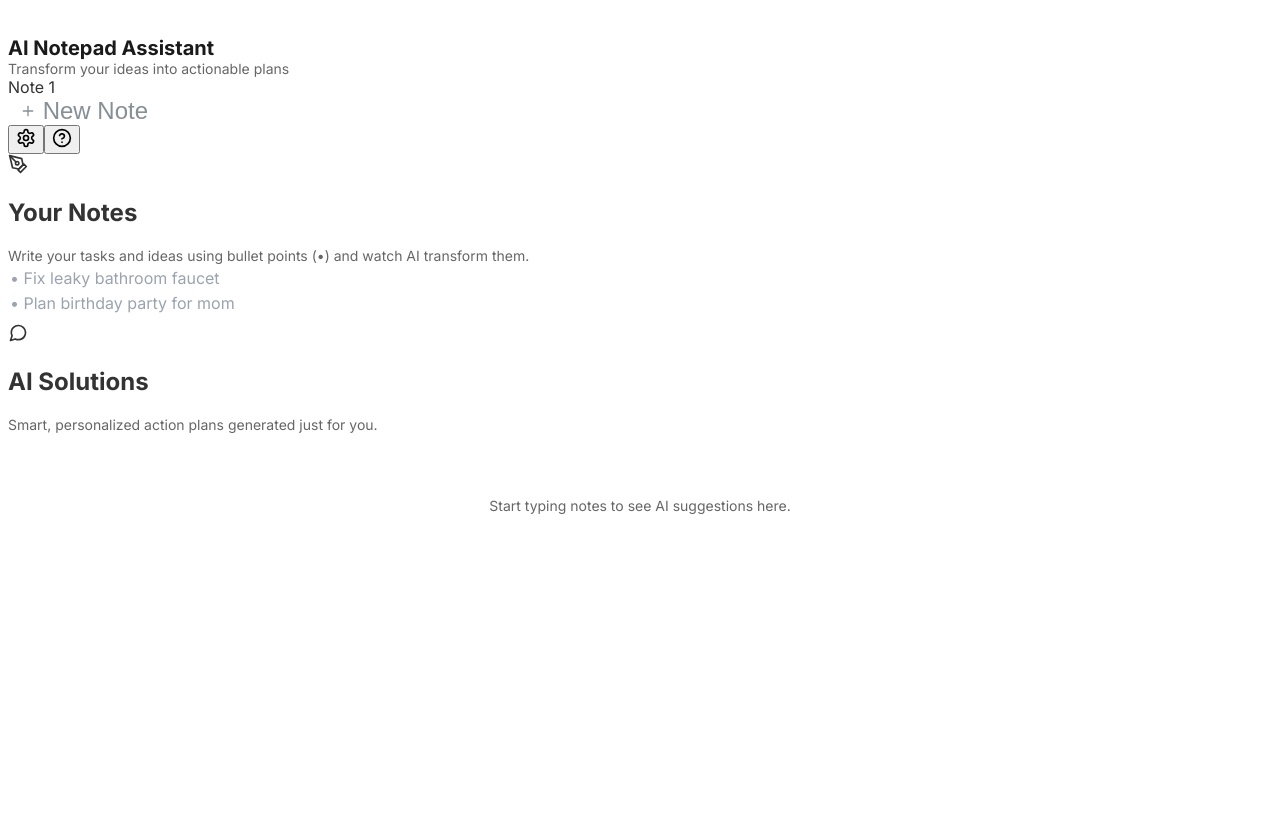
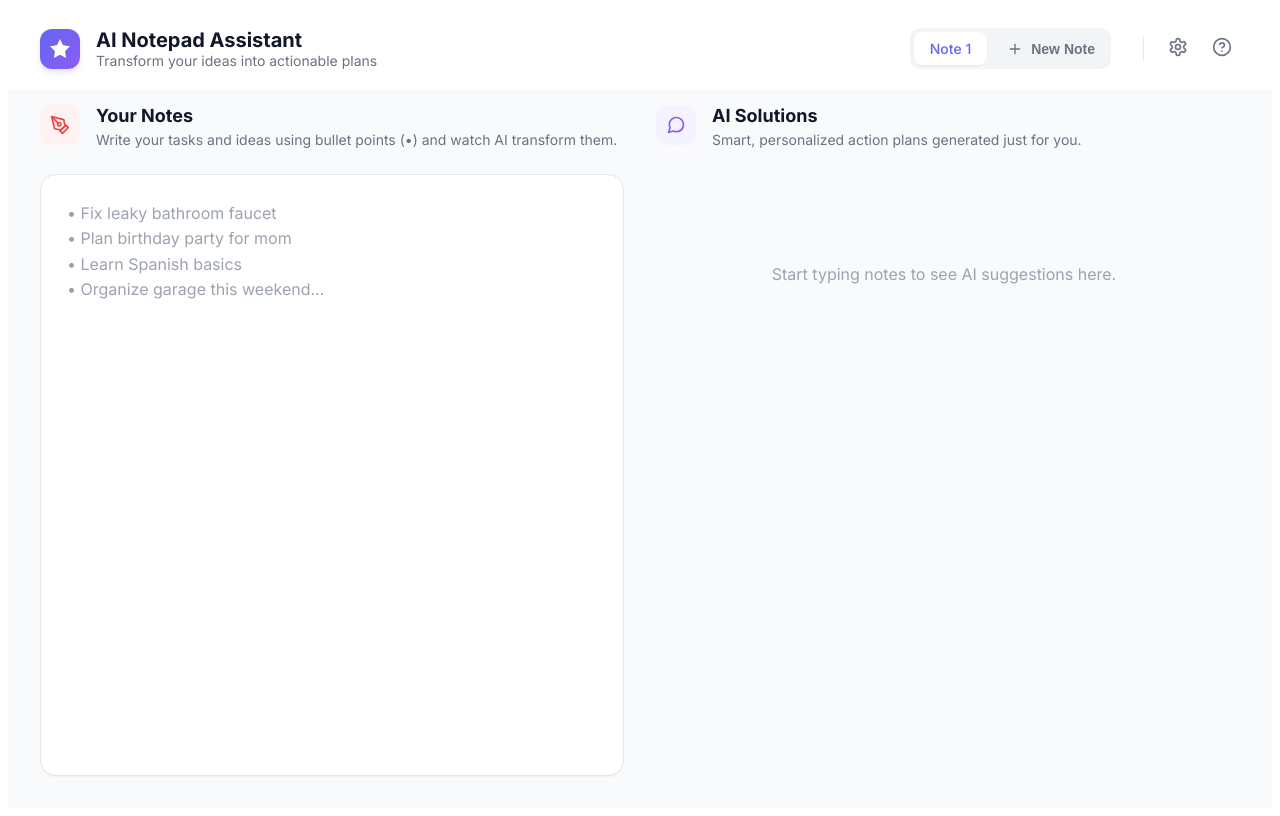
Before and after one commit to YatharthWankhade/AI-Notepad-Assistant, an Angular app in the folder frontend/: page / in a window 1280 px wide. Built offline with nearby package versions, Linux system fonts and the light colour scheme.

Commit message:
UI Changes

```diff
--- a/frontend/src/app/app.component.css
+++ b/frontend/src/app/app.component.css
@@ -1,252 +1,452 @@
+/* Global Reset & Fonts */
 :host {
   display: block;
   height: 100vh;
   font-family: 'Inter', system-ui, -apple-system, sans-serif;
-  color: #333;
+  color: #1F2937;
+  background-color: #F9FAFB;
+  overflow: hidden;
 }
 
-/* Layout adjustments */
-.container {
+/* Layout */
+.app-container {
   display: flex;
   flex-direction: column;
   height: 100vh;
-  background-color: #f8f9fa;
-  box-sizing: border-box;
 }
 
-.tab-bar {
+/* Top Navigation */
+.top-nav {
   display: flex;
-  background: #e9ecef;
-  padding: 8px 16px 0;
-  border-bottom: 2px solid #dee2e6;
-  gap: 4px;
+  justify-content: space-between;
+  align-items: center;
+  padding: 1.25rem 2rem;
+  background: #FFFFFF;
+  /* No border, just whitespace or subtle shadow if preferred */
+}
+
+.nav-brand {
+  display: flex;
+  align-items: center;
+  gap: 1rem;
+}
+
+.brand-icon {
+  width: 40px;
+  height: 40px;
+  background: linear-gradient(135deg, #6366F1 0%, #8B5CF6 100%);
+  border-radius: 12px;
+  display: flex;
+  align-items: center;
+  justify-content: center;
+  box-shadow: 0 4px 6px -1px rgba(99, 102, 241, 0.2);
+}
+
+.brand-text h1 {
+  font-size: 1.25rem;
+  font-weight: 700;
+  color: #111827;
+  margin: 0;
+  line-height: 1.2;
+}
+
+.brand-text p {
+  font-size: 0.875rem;
+  color: #6B7280;
+  margin: 0;
+}
+
+.nav-actions {
+  display: flex;
+  align-items: center;
+  gap: 0.5rem;
+}
+
+.tab-strip {
+  display: flex;
+  align-items: center;
+  gap: 0.5rem;
+  margin-right: 1rem;
+  background: #F3F4F6;
+  padding: 4px;
+  border-radius: 10px;
+}
+
+.tab-item {
+  display: flex;
+  align-items: center;
+  gap: 0.5rem;
+  padding: 0.5rem 1rem;
+  border-radius: 8px;
+  font-size: 0.875rem;
+  font-weight: 500;
+  color: #6B7280;
+  cursor: pointer;
+  transition: all 0.2s;
+  user-select: none;
+  max-width: 150px;
+}
+
+.tab-item:hover {
+  background: #E5E7EB;
+  color: #374151;
+}
+
+.tab-item.active {
+  background: #FFFFFF;
+  color: #6366F1;
+  box-shadow: 0 1px 2px rgba(0, 0, 0, 0.05);
+}
+
+.tab-title {
+  white-space: nowrap;
+  overflow: hidden;
+  text-overflow: ellipsis;
+}
+
+.tab-rename-input {
+  width: 100px;
+  border: none;
+  background: transparent;
+  border-bottom: 2px solid #6366F1;
+  outline: none;
+  font-size: inherit;
+  font-weight: inherit;
+  color: #111827;
+}
+
+.close-tab-btn {
+  display: flex;
+  align-items: center;
+  justify-content: center;
+  width: 16px;
+  height: 16px;
+  border-radius: 50%;
+  border: none;
+  background: transparent;
+  color: #9CA3AF;
+  cursor: pointer;
+  font-size: 14px;
+  line-height: 1;
+  padding: 0;
+  opacity: 0;
+  transition: opacity 0.2s, background 0.2s;
+}
+
+.tab-item:hover .close-tab-btn {
+  opacity: 1;
+}
+
+.close-tab-btn:hover {
+  background: #FEE2E2;
+  color: #EF4444;
+}
+
+.add-tab-btn {
+  display: flex;
+  align-items: center;
+  gap: 0.5rem;
+  background: transparent;
+  border: none;
+  color: #6B7280;
+  font-size: 0.875rem;
+  font-weight: 600;
+  cursor: pointer;
+  padding: 0.5rem 0.75rem;
+  border-radius: 8px;
+  transition: all 0.2s;
+}
+
+.add-tab-btn:hover {
+  background: #E5E7EB;
+  color: #111827;
+}
+
+.divider {
+  width: 1px;
+  height: 24px;
+  background: #E5E7EB;
+  margin: 0 0.5rem;
+}
+
+.icon-btn {
+  background: transparent;
+  border: none;
+  padding: 0.5rem;
+  border-radius: 8px;
+  color: #6B7280;
+  cursor: pointer;
+  transition: all 0.2s;
+}
+
+.icon-btn:hover {
+  background: #F3F4F6;
+  color: #111827;
+}
+
+/* Main Grid */
+.main-grid {
+  display: grid;
+  grid-template-columns: 1fr 1fr;
+  gap: 2rem;
+  padding: 1rem 2rem 2rem;
+  flex-grow: 1;
+  overflow: hidden;
+}
+
+/* Section Cards */
+.section-card {
+  display: flex;
+  flex-direction: column;
+  height: 100%;
+  /* Optional: Provide visual separation if sections are cards themselves,
+       but design shows them as columns.
+       We will keep them transparent or subtle. */
+}
+
+.section-header {
+  margin-bottom: 1.5rem;
+  display: flex;
+  gap: 1rem;
+  align-items: flex-start;
+}
+
+.section-icon {
+  width: 40px;
+  height: 40px;
+  border-radius: 10px;
+  display: flex;
+  align-items: center;
+  justify-content: center;
   flex-shrink: 0;
 }
 
-.tab {
-  padding: 8px 16px;
-  background: #dee2e6;
-  border-radius: 8px 8px 0 0;
-  cursor: pointer;
-  user-select: none;
-  font-weight: 500;
-  display: flex;
-  align-items: center;
-  gap: 8px;
-  transition: all 0.2s;
-  min-width: 100px;
-  justify-content: space-between;
+.red-icon {
+  background: #FEF2F2;
+  color: #EF4444;
 }
 
-.tab:hover {
-  background: #ced4da;
+.purple-icon {
+  background: #F5F3FF;
+  color: #8B5CF6;
 }
 
-.tab.active {
-  background: #ffffff;
-  color: #228be6;
-  border-bottom: 2px solid #ffffff;
-  /* Hide border bottom */
-  margin-bottom: -2px;
-  /* Overlap container border */
-  box-shadow: 0 -2px 4px rgba(0, 0, 0, 0.05);
+.section-header h2 {
+  font-size: 1.125rem;
+  font-weight: 700;
+  color: #111827;
+  margin: 0 0 0.25rem;
 }
 
-.add-tab-btn {
-  background: none;
-  border: none;
-  font-size: 1.5rem;
-  color: #868e96;
-  cursor: pointer;
-  padding: 0 12px;
+.section-header p {
+  font-size: 0.875rem;
+  color: #6B7280;
+  margin: 0;
+  line-height: 1.4;
 }
 
-.add-tab-btn:hover {
-  color: #228be6;
+/* Input Section */
+.editor-container {
+  flex-grow: 1;
+  background: #FFFFFF;
+  border-radius: 16px;
+  border: 1px solid #E5E7EB;
+  padding: 1.5rem;
+  box-shadow: 0 1px 2px 0 rgba(0, 0, 0, 0.05);
+  display: flex;
+  flex-direction: column;
 }
 
-.close-tab-btn {
-  background: none;
-  border: none;
-  font-size: 1.2rem;
-  line-height: 1;
-  color: #adb5bd;
-  cursor: pointer;
-  padding: 0;
-  border-radius: 50%;
-  width: 18px;
-  height: 18px;
-  display: flex;
-  align-items: center;
-  justify-content: center;
-}
-
-.close-tab-btn:hover {
-  background: #ff6b6b;
-  color: white;
-}
-
-.tab-rename-input {
-  border: none;
-  background: transparent;
-  width: 80px;
-  font-family: inherit;
-  font-weight: inherit;
-  font-size: inherit;
-  outline: none;
-  border-bottom: 1px solid #228be6;
-  padding: 0;
-}
-
-.main-content {
-  display: grid;
-  grid-template-columns: 1fr 1fr;
-  grid-template-rows: auto 1fr;
-  gap: 20px;
-  padding: 20px;
-  flex-grow: 1;
-  overflow: hidden;
-  /* Prevent scrolling whole page */
-}
-
-/* Ensure headers span correctly in grid */
-.left-header {
-  grid-column: 1;
-  grid-row: 1;
-  margin: 0;
-}
-
-.right-header {
-  grid-column: 2;
-  grid-row: 1;
-  margin: 0;
-  display: flex;
-  justify-content: space-between;
-  align-items: center;
-}
-
-/* Headers */
-header {
-  background: #fff;
-  padding: 1rem 2rem;
-  border-bottom: 1px solid #e5e5e5;
-  display: flex;
-  align-items: center;
-  justify-content: space-between;
-}
-
-h1 {
-  font-size: 1.25rem;
-  font-weight: 700;
-  margin: 0;
-  color: #1a1a1a;
-}
-
-p {
-  color: #666;
-  font-size: 0.875rem;
-  margin: 0;
-}
-
-/* Panes */
-.editor-pane,
-.output-pane {
-  background: #fff;
-  padding: 2rem;
-  overflow-y: auto;
-}
-
-/* Editor */
 textarea {
   width: 100%;
   height: 100%;
   border: none;
   resize: none;
+  outline: none;
+  font-family: 'Roboto Mono', 'Inter', monospace;
+  /* Monospace for bullet alignment */
   font-size: 1rem;
   line-height: 1.6;
   color: #374151;
-  outline: none;
-  font-family: inherit;
+  background: transparent;
 }
 
 textarea::placeholder {
-  color: #9ca3af;
+  color: #9CA3AF;
 }
 
-/* Loading */
-.loading-indicator {
-  font-size: 0.875rem;
-  color: #2563eb;
-  font-weight: 500;
-  animation: pulse 1.5s infinite;
+/* Output Section */
+.output-section {
+  /* overflow hidden to handle scrolling lists */
+  overflow: hidden;
 }
 
-@keyframes pulse {
+.results-container {
+  flex-grow: 1;
+  overflow-y: auto;
+  padding-right: 0.5rem;
+  /* space for scrollbar */
+  padding-bottom: 1rem;
+}
 
-  0%,
-  100% {
-    opacity: 1;
-  }
+/* Solution Card */
+.solution-card {
+  background: #FFFFFF;
+  border-radius: 16px;
+  padding: 1.5rem;
+  /* Spacious padding */
+  margin-bottom: 1.5rem;
+  box-shadow: 0 1px 3px rgba(0, 0, 0, 0.05);
+  border: 1px solid white;
+  /* Invisible border initially */
+  transition: all 0.2s ease;
+}
 
-  50% {
-    opacity: 0.5;
+.solution-card:hover {
+  box-shadow: 0 10px 15px -3px rgba(0, 0, 0, 0.1);
+  transform: translateY(-2px);
+}
+
+.card-header {
+  display: flex;
+  align-items: center;
+  gap: 1rem;
+  margin-bottom: 1.5rem;
+  padding-bottom: 0;
+  background: transparent;
+  border: none;
+}
+
+.card-icon {
+  width: 48px;
+  height: 48px;
+  background: #F9FAFB;
+  border-radius: 12px;
+  display: flex;
+  align-items: center;
+  justify-content: center;
+  color: #6B7280;
+  flex-shrink: 0;
+}
+
+.card-title-lockup {
+  flex-grow: 1;
+}
+
+.card-title-lockup h3 {
+  margin: 0 0 0.25rem 0;
+  font-size: 1.125rem;
+  font-weight: 600;
+  color: #111827;
+}
+
+.actionable-steps {
+  font-size: 0.875rem;
+  color: #6B7280;
+}
+
+.badge {
+  display: inline-flex;
+  align-items: center;
+  gap: 0.25rem;
+  padding: 0.25rem 0.5rem;
+  border-radius: 6px;
+  font-size: 0.75rem;
+  font-weight: 700;
+  letter-spacing: 0.025em;
+  text-transform: uppercase;
+}
+
+.high-priority {
+  background: #FEF2F2;
+  color: #EF4444;
+}
+
+.card-controls {
+  display: flex;
+  gap: 0.25rem;
+  margin-left: 1rem;
+}
+
+.icon-btn-sm {
+  background: transparent;
+  border: none;
+  color: #9CA3AF;
+  cursor: pointer;
+  padding: 0.25rem;
+  border-radius: 4px;
+}
+
+.icon-btn-sm:hover {
+  background: #F3F4F6;
+  color: #111827;
+}
+
+.card-body ul {
+  list-style: none;
+  padding: 0;
+  margin: 0;
+}
+
+.card-body li {
+  display: flex;
+  align-items: flex-start;
+  gap: 1rem;
+  margin-bottom: 1rem;
+  color: #4B5563;
+  line-height: 1.5;
+  font-size: 0.95rem;
+}
+
+.bullet-point {
+  width: 8px;
+  height: 8px;
+  background: #10B981;
+  /* Green dot */
+  border-radius: 50%;
+  margin-top: 0.5rem;
+  /* align with first line of text */
+  flex-shrink: 0;
+}
+
+/* Loading & Empty States */
+.loading-state,
+.empty-state {
+  display: flex;
+  flex-direction: column;
+  align-items: center;
+  justify-content: center;
+  height: 200px;
+  color: #9CA3AF;
+  text-align: center;
+}
+
+.spinner {
+  width: 24px;
+  height: 24px;
+  border: 3px solid #E5E7EB;
+  border-top-color: #6366F1;
+  border-radius: 50%;
+  animation: spin 1s linear infinite;
+  margin-bottom: 1rem;
+}
+
+@keyframes spin {
+  to {
+    transform: rotate(360deg);
   }
 }
 
-/* Cards */
-.note-card {
-  background: #fff;
-  border: 1px solid #e5e7eb;
-  border-radius: 8px;
-  margin-bottom: 1.5rem;
-  box-shadow: 0 1px 3px rgba(0, 0, 0, 0.05);
-  transition: all 0.2s ease;
+/* Custom Scrollbar for results */
+.results-container::-webkit-scrollbar {
+  width: 6px;
 }
 
-.note-card:hover {
-  box-shadow: 0 4px 6px rgba(0, 0, 0, 0.05);
-  transform: translateY(-1px);
+.results-container::-webkit-scrollbar-track {
+  background: transparent;
 }
 
-.card-header {
-  padding: 1rem;
-  border-bottom: 1px solid #f3f4f6;
-  background: #f9fafb;
-  border-radius: 8px 8px 0 0;
+.results-container::-webkit-scrollbar-thumb {
+  background-color: #E5E7EB;
+  border-radius: 20px;
 }
-
-.card-header h3 {
-  margin: 0 0 0.5rem 0;
-  font-size: 1rem;
-  color: #111827;
-}
-
-.original-text-preview {
-  font-size: 0.75rem;
-  color: #6b7280;
-  display: block;
-  white-space: nowrap;
-  overflow: hidden;
-  text-overflow: ellipsis;
-}
-
-.card-body {
-  padding: 1rem;
-}
-
-ul {
-  margin: 0;
-  padding-left: 1.5rem;
-}
-
-li {
-  margin-bottom: 0.5rem;
-  color: #4b5563;
-  line-height: 1.5;
-}
-
-.empty-state {
-  text-align: center;
-  color: #9ca3af;
-  margin-top: 4rem;
-}
```
